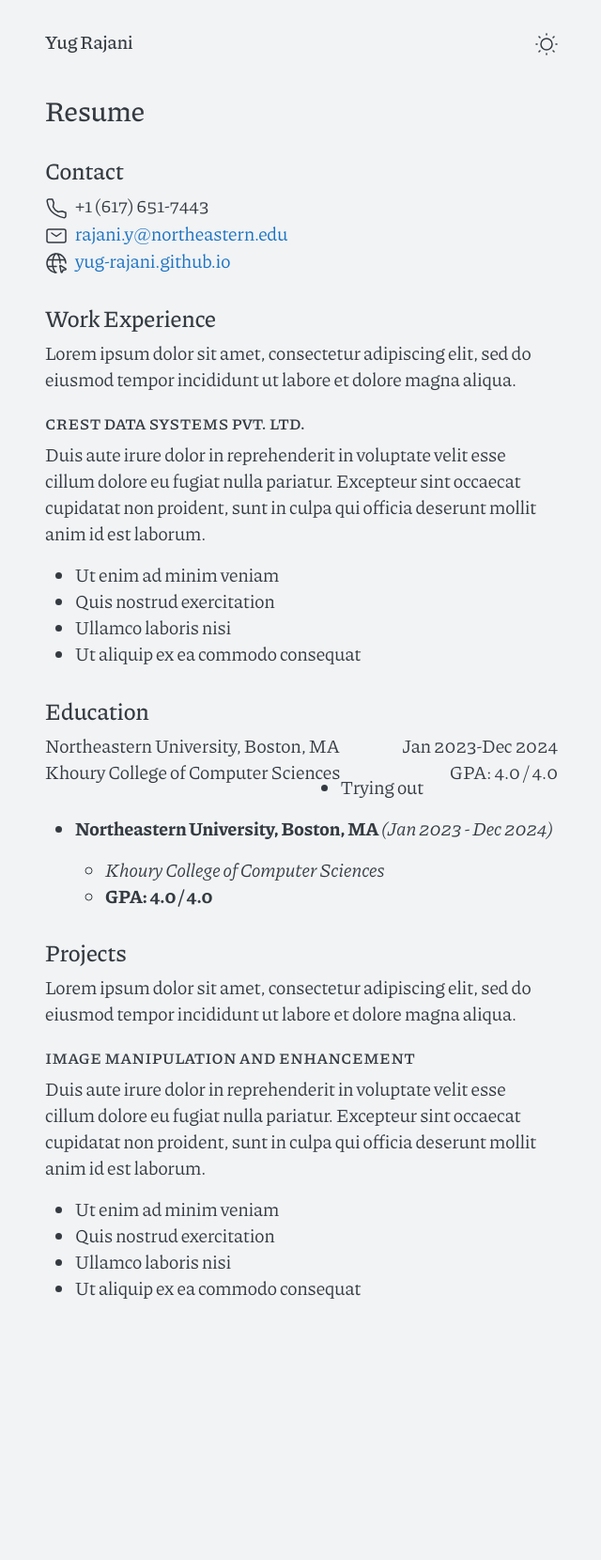
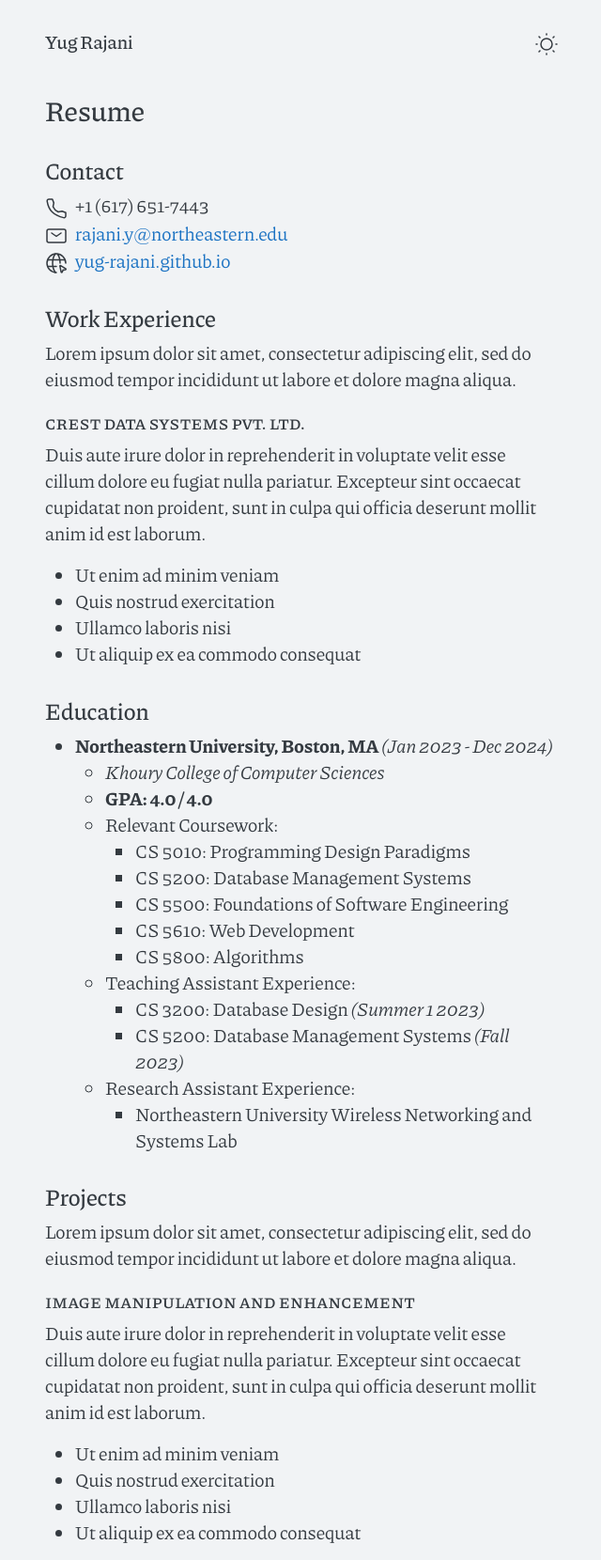
Before and after one commit to yug-rajani/yug-rajani.github.io, a Jekyll site: the page built from cv.md, in a window 1280 px wide. Shown: the whole page at 94% size, without its empty margins (319-959 px from the left). Built offline with Jekyll 4.4.1, drawn with Linux system fonts in a browser that asks for light colours; before the commit the page ends 1400 px from its top, so only the background shows below that.

Commit message:
Update NEU education

```diff
--- a/cv.md
+++ b/cv.md
@@ -21,23 +21,21 @@ Duis aute irure dolor in reprehenderit in voluptate velit esse cillum dolore eu
 * Ut aliquip ex ea commodo consequat
 
 ## Education
-<div>
-  <div style="float: left;">Northeastern University, Boston, MA</div>
-  <div style="float: right;">Jan 2023-Dec 2024</div>
-</div>
-
-<div>
-  <div style="float: left;">Khoury College of Computer Sciences</div>
-  <div style="float: right;">GPA: 4.0 / 4.0</div>
-</div>
-
-<br>
-
-* Trying out
 
 - **Northeastern University, Boston, MA** *(Jan 2023 - Dec 2024)*
   - *Khoury College of Computer Sciences*
   - **GPA: 4.0 / 4.0**
+  - Relevant Coursework:
+    - CS 5010: Programming Design Paradigms
+    - CS 5200: Database Management Systems
+    - CS 5500: Foundations of Software Engineering
+    - CS 5610: Web Development
+    - CS 5800: Algorithms
+  - Teaching Assistant Experience:
+    - CS 3200: Database Design *(Summer 1 2023)*
+    - CS 5200: Database Management Systems *(Fall 2023)*
+  - Research Assistant Experience:
+    - Northeastern University Wireless Networking and Systems Lab
 
 
 ## Projects
```
